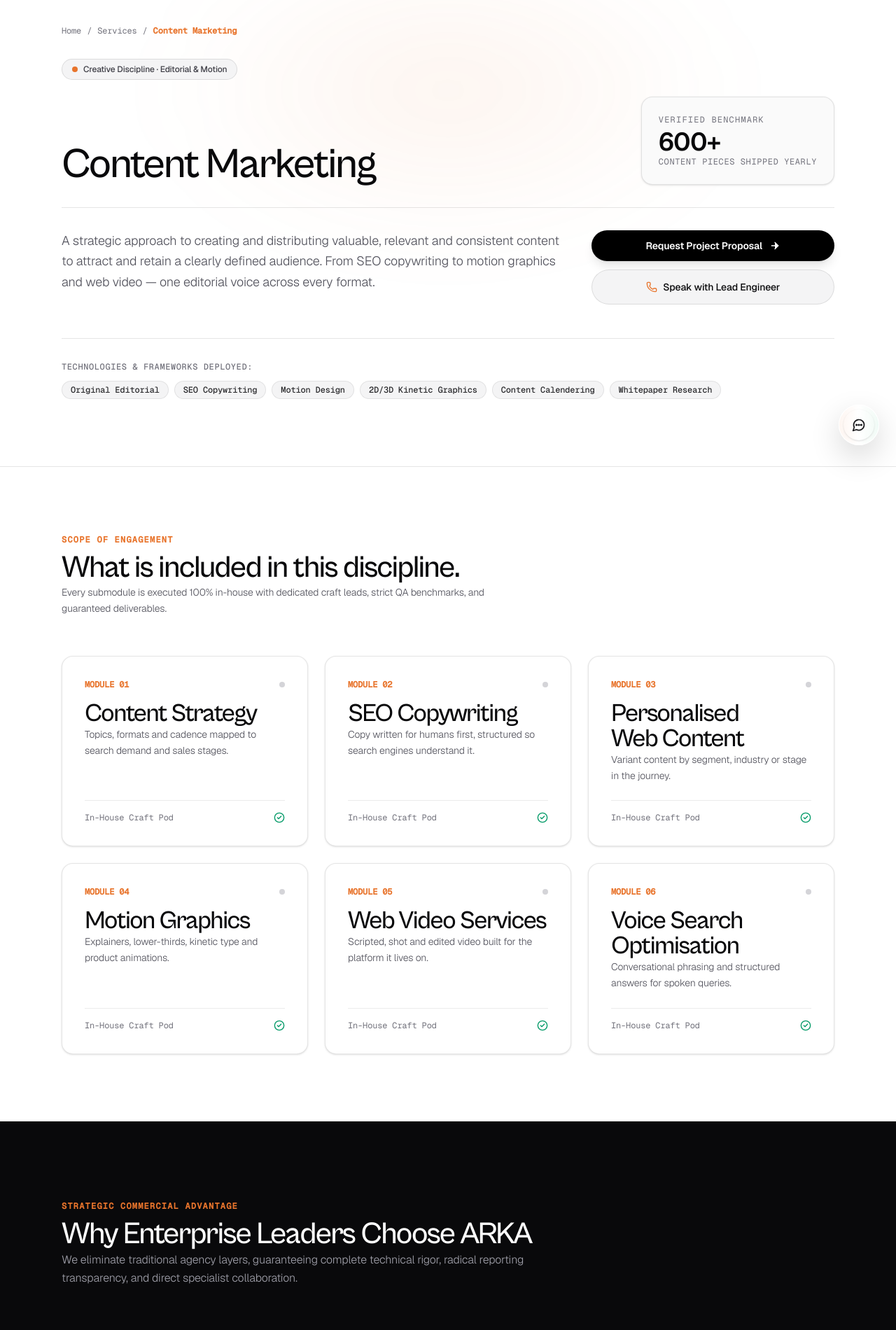
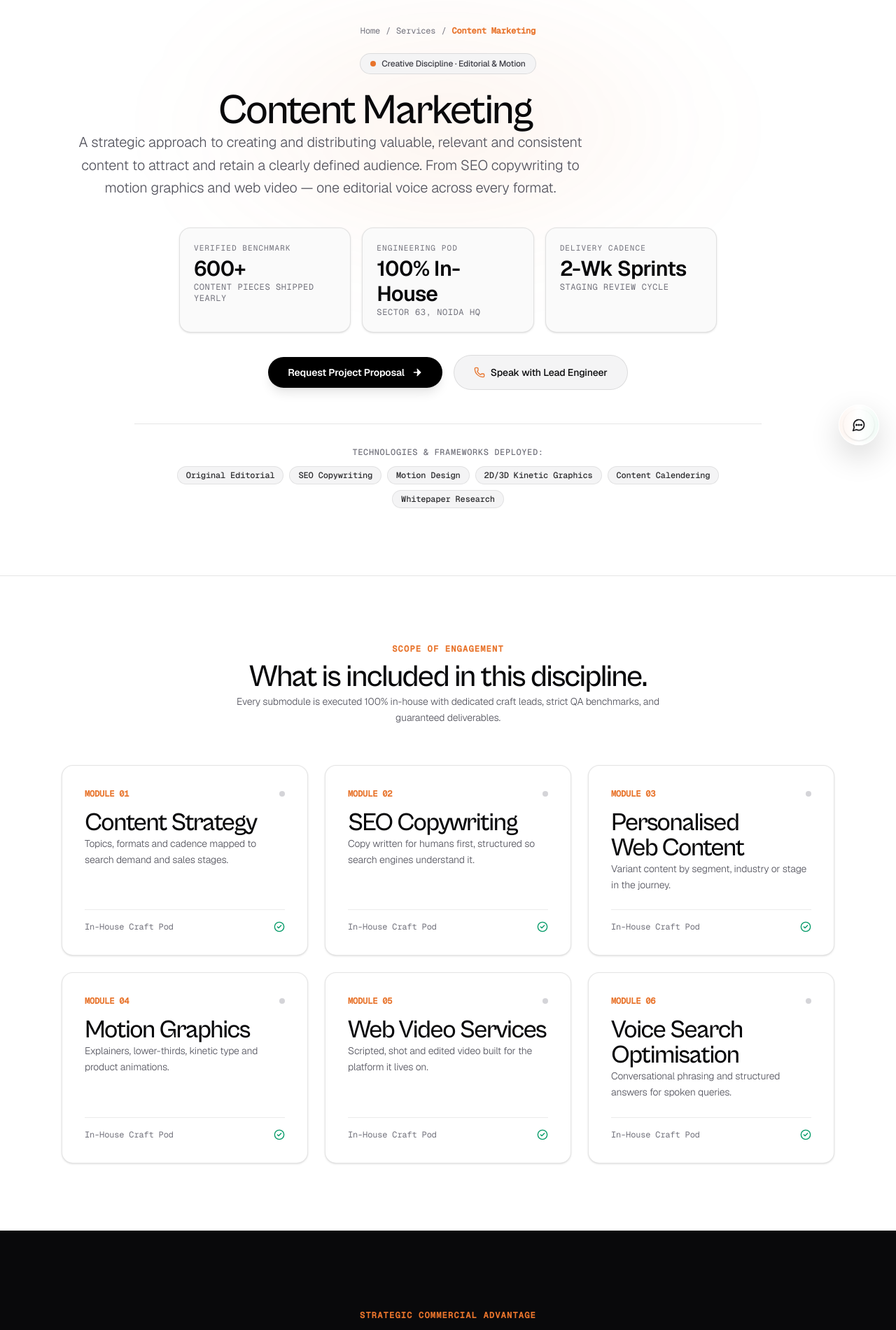
Before and after one commit to GauravYadav-G/loudsrl-digital-product, a Next.js app: page /services/content-marketing in a window 1280 px wide. Shown: the part 140-2040 px from the top of the page at 70% size. Built offline with nearby package versions, Linux system fonts and the light colour scheme.

Commit message:
Align detail page and navbar section headings with centered layout and generous scroll margins

```diff
--- a/src/views/OurTechnologyPage.tsx
+++ b/src/views/OurTechnologyPage.tsx
@@ -434,10 +434,10 @@
                   animate={{ opacity: 1, y: 0 }}
                   exit={{ opacity: 0, scale: 0.96 }}
                   transition={{ duration: 0.35, delay: idx * 0.04 }}
-                  className="scroll-mt-28 group relative flex flex-col justify-between p-8 sm:p-10 rounded-[28px] sm:rounded-[32px] bg-white border border-black/10 hover:border-black/25 transition-all duration-300 hover:shadow-[0_20px_50px_rgba(0,0,0,0.08)] shadow-sm"
+                  className="scroll-mt-36 group relative flex flex-col justify-between p-8 sm:p-10 rounded-[28px] sm:rounded-[32px] bg-white border border-black/10 hover:border-black/25 transition-all duration-300 hover:shadow-[0_20px_50px_rgba(0,0,0,0.08)] shadow-sm"
                 >
                   {aliasId && (
-                    <span id={aliasId} className="absolute -top-28 left-0" aria-hidden="true" />
+                    <span id={aliasId} className="absolute -top-36 left-0" aria-hidden="true" />
                   )}
                 {/* Top ambient hover glow */}
                 <div className="absolute top-0 right-0 w-72 h-72 bg-radial-gradient from-black/[0.03] to-transparent rounded-full blur-3xl pointer-events-none group-hover:from-solar/10 transition-colors duration-500" />
@@ -523,7 +523,7 @@
       {/* ── 7 Industry-Leading Tools Matrix ── */}
       <section className="py-20 sm:py-28 bg-zinc-950 text-white border-t border-b border-black">
         <div className="max-w-6xl mx-auto px-4 sm:px-6">
-          <div className="max-w-2xl mb-16">
+          <div className="text-center max-w-2xl mx-auto mb-16">
             <span className="text-xs font-mono uppercase tracking-widest text-solar font-semibold">
               The Technology Matrix
             </span>
--- a/src/views/PortfoliteServiceDetail.tsx
+++ b/src/views/PortfoliteServiceDetail.tsx
@@ -140,13 +140,13 @@
         {/* Subtle Ambient Radial Glow */}
         <div className="absolute top-1/3 left-1/2 -translate-x-1/2 -translate-y-1/2 w-[850px] h-[450px] bg-[radial-gradient(ellipse_at_center,rgba(232,116,44,0.08)_0%,rgba(255,255,255,0)_70%)] pointer-events-none blur-3xl" />
 
-        <div className="relative z-10 max-w-6xl mx-auto px-4 sm:px-6">
+        <div className="relative z-10 max-w-6xl mx-auto px-4 sm:px-6 text-center">
           {/* Breadcrumb */}
           <motion.div
             initial={{ opacity: 0, y: -10 }}
             animate={{ opacity: 1, y: 0 }}
             transition={{ duration: 0.4 }}
-            className="flex items-center gap-2 text-xs font-mono text-zinc-500 mb-8"
+            className="flex items-center justify-center gap-2 text-xs font-mono text-zinc-500 mb-6"
           >
             <Link to="/" className="hover:text-black transition-colors">Home</Link>
             <span>/</span>
@@ -166,45 +166,66 @@
             <span>{service.cat} Discipline · {service.kicker}</span>
           </motion.div>
 
-          {/* Title & Benchmark Split */}
-          <div className="flex flex-col lg:flex-row lg:items-end justify-between gap-8">
+          {/* Title */}
           <motion.h1
             initial={{ opacity: 0, y: 16 }}
             animate={{ opacity: 1, y: 0 }}
             transition={{ duration: 0.6, delay: 0.2 }}
-              className="text-4xl sm:text-6xl md:text-7xl font-bold tracking-tight text-black leading-[1.08] max-w-3xl"
+            className="text-4xl sm:text-6xl md:text-7xl font-bold tracking-tight text-black leading-[1.08] max-w-4xl mx-auto"
           >
             {service.title}
           </motion.h1>
 
-            <motion.div
-              initial={{ opacity: 0, scale: 0.95 }}
-              animate={{ opacity: 1, scale: 1 }}
-              transition={{ duration: 0.5, delay: 0.3 }}
-              className="p-6 rounded-2xl bg-zinc-50 border border-black/10 shrink-0 self-start lg:self-auto min-w-[220px] shadow-sm"
+          {/* Deep Overview Paragraph */}
+          <motion.p
+            initial={{ opacity: 0, y: 16 }}
+            animate={{ opacity: 1, y: 0 }}
+            transition={{ duration: 0.6, delay: 0.25 }}
+            className="mt-6 text-base sm:text-xl text-zinc-600 max-w-3xl mx-auto leading-relaxed font-light"
           >
-              <span className="text-xs font-mono uppercase tracking-widest text-zinc-500 block mb-1">
-                Verified Benchmark
-              </span>
-              <p className="text-3xl sm:text-4xl font-bold text-black tracking-tight">{service.stat}</p>
-              <p className="text-xs text-zinc-500 mt-1 font-mono uppercase tracking-wider">{service.statLabel}</p>
-            </motion.div>
-          </div>
+            {service.desc}
+          </motion.p>
 
-          {/* Deep Overview Paragraph & CTA Group */}
+          {/* Balanced Metrics & Benchmark Strip */}
           <motion.div
             initial={{ opacity: 0, y: 16 }}
             animate={{ opacity: 1, y: 0 }}
             transition={{ duration: 0.6, delay: 0.3 }}
-            className="mt-8 pt-8 border-t border-black/10 grid md:grid-cols-12 gap-8 items-start"
+            className="mt-10 grid grid-cols-1 sm:grid-cols-3 gap-4 max-w-3xl mx-auto text-left"
           >
-            <p className="md:col-span-8 text-base sm:text-lg text-zinc-600 font-light leading-relaxed">
-              {service.desc}
-            </p>
-            <div className="md:col-span-4 flex flex-col gap-3">
+            <div className="p-5 rounded-2xl bg-zinc-50 border border-black/10 shadow-sm">
+              <span className="text-[11px] font-mono uppercase tracking-widest text-zinc-500 block mb-1">
+                Verified Benchmark
+              </span>
+              <p className="text-3xl font-bold text-black tracking-tight">{service.stat}</p>
+              <p className="text-xs text-zinc-500 mt-1 font-mono uppercase tracking-wider">{service.statLabel}</p>
+            </div>
+            <div className="p-5 rounded-2xl bg-zinc-50 border border-black/10 shadow-sm">
+              <span className="text-[11px] font-mono uppercase tracking-widest text-zinc-500 block mb-1">
+                Engineering Pod
+              </span>
+              <p className="text-3xl font-bold text-black tracking-tight">100% In-House</p>
+              <p className="text-xs text-zinc-500 mt-1 font-mono uppercase tracking-wider">Sector 63, Noida HQ</p>
+            </div>
+            <div className="p-5 rounded-2xl bg-zinc-50 border border-black/10 shadow-sm">
+              <span className="text-[11px] font-mono uppercase tracking-widest text-zinc-500 block mb-1">
+                Delivery Cadence
+              </span>
+              <p className="text-3xl font-bold text-black tracking-tight">2-Wk Sprints</p>
+              <p className="text-xs text-zinc-500 mt-1 font-mono uppercase tracking-wider">Staging Review Cycle</p>
+            </div>
+          </motion.div>
+
+          {/* Action CTAs */}
+          <motion.div
+            initial={{ opacity: 0, y: 16 }}
+            animate={{ opacity: 1, y: 0 }}
+            transition={{ duration: 0.6, delay: 0.35 }}
+            className="mt-8 flex flex-wrap items-center justify-center gap-3 sm:gap-4"
+          >
             <Link
               to="/contact"
-                className="site-button w-full py-3.5 rounded-full !bg-black !text-white text-sm font-semibold flex items-center justify-center gap-2 hover:!bg-zinc-800 transition-colors shadow-lg active:scale-[0.98]"
+              className="site-button px-7 py-3.5 rounded-full !bg-black !text-white text-sm font-semibold flex items-center justify-center gap-2 hover:!bg-zinc-800 transition-colors shadow-lg active:scale-[0.98]"
               style={{ color: '#FFFFFF', backgroundColor: '#000000' }}
             >
               <span style={{ color: '#FFFFFF' }}>Request Project Proposal</span>
@@ -212,20 +233,19 @@
             </Link>
             <a
               href={`tel:${COMPANY.phones[0].replace(/\s/g, '')}`}
-                className="w-full py-3.5 rounded-full bg-zinc-100 border border-black/10 text-zinc-800 text-sm font-medium flex items-center justify-center gap-2 hover:bg-zinc-200 transition-colors"
+              className="px-7 py-3.5 rounded-full bg-zinc-100 border border-black/10 text-zinc-800 text-sm font-medium flex items-center justify-center gap-2 hover:bg-zinc-200 transition-colors"
             >
               <Phone className="w-4 h-4 text-solar" />
               <span>Speak with Lead Engineer</span>
             </a>
-            </div>
           </motion.div>
 
           {/* Tech Ecosystem Strip */}
-          <div className="mt-12 pt-8 border-t border-black/10">
+          <div className="mt-12 pt-8 border-t border-black/10 max-w-4xl mx-auto">
             <span className="text-xs font-mono uppercase tracking-wider text-zinc-500 block mb-3 font-medium">
               Technologies &amp; Frameworks Deployed:
             </span>
-            <div className="flex flex-wrap gap-2">
+            <div className="flex flex-wrap justify-center gap-2">
               {techStack.map((tech) => (
                 <span
                   key={tech}
@@ -241,7 +261,10 @@
 
       {/* ── Scope of Work: Sub-services Bento Grid ── */}
       <section className="py-16 sm:py-24 max-w-6xl mx-auto px-4 sm:px-6">
-        <div className="max-w-2xl mb-14">
+        <div id="scope" className="scroll-mt-32 text-center max-w-2xl mx-auto mb-14">
+          <span id="erp" className="block scroll-mt-32" />
+          <span id="lms" className="block scroll-mt-32" />
+          <span id="mobile" className="block scroll-mt-32" />
           <span className="text-xs font-mono uppercase tracking-widest text-solar font-semibold block mb-2">
             Scope of Engagement
           </span>
@@ -257,18 +280,18 @@
           {service.subs.map((sub, i) => {
             const subLower = sub.name.toLowerCase();
             const cardId = subLower.includes('erp')
-              ? 'erp'
+              ? 'erp-module'
               : subLower.includes('lead management') || subLower.includes('lms') || subLower.includes('sales pipeline')
-              ? 'lms'
+              ? 'lms-module'
               : subLower.includes('mobile') || subLower.includes('responsive web design')
-              ? 'mobile'
+              ? 'mobile-module'
               : subLower.replace(/[^a-z0-9]+/g, '-');
 
             return (
               <div
                 key={sub.name}
                 id={cardId}
-                className="scroll-mt-28 p-7 sm:p-8 rounded-2xl bg-white border border-black/10 flex flex-col justify-between hover:border-black/25 transition-all group shadow-sm hover:shadow-md"
+                className="p-7 sm:p-8 rounded-2xl bg-white border border-black/10 flex flex-col justify-between hover:border-black/25 transition-all group shadow-sm hover:shadow-md"
               >
                 <div>
                   <div className="flex items-center justify-between text-xs font-mono text-zinc-500 mb-4">
@@ -296,7 +319,7 @@
       {/* ── High-Contrast Strategic Benefits Matrix (Theming Focus) ── */}
       <section className="py-20 sm:py-28 bg-zinc-950 text-white border-t border-b border-black">
         <div className="max-w-6xl mx-auto px-4 sm:px-6">
-          <div className="max-w-2xl mb-16">
+          <div className="text-center max-w-2xl mx-auto mb-16">
             <span className="text-xs font-mono uppercase tracking-widest text-solar font-semibold block mb-2">
               Strategic Commercial Advantage
             </span>
@@ -339,22 +362,22 @@
       {/* ── Execution Roadmap & Deliverables Split ── */}
       <section className="py-16 sm:py-24 bg-zinc-50 border-b border-black/10">
         <div className="max-w-6xl mx-auto px-4 sm:px-6">
-          <div className="grid lg:grid-cols-12 gap-12 lg:gap-16 items-start">
-            {/* Left: Execution Roadmap */}
-            <div className="lg:col-span-7 space-y-8">
-              <div>
-                <span className="text-xs font-mono uppercase tracking-widest text-zinc-500 font-semibold block mb-2">
+          <div className="text-center max-w-2xl mx-auto mb-14">
+            <span className="text-xs font-mono uppercase tracking-widest text-solar font-semibold block mb-2">
               Delivery Framework
             </span>
-                <h2 className="text-3xl font-bold tracking-tight text-black">
-                  Step-by-step roadmap.
+            <h2 className="text-3xl sm:text-4xl font-bold tracking-tight text-black">
+              Step-by-Step Engineering Roadmap
             </h2>
-                <p className="mt-2 text-sm text-zinc-600 font-light">
+            <p className="mt-3 text-sm text-zinc-600 font-light leading-relaxed">
               A disciplined, staged engineering lifecycle ensuring predictable delivery milestones.
             </p>
           </div>
 
-              <div className="space-y-4 pt-2">
+          <div className="grid lg:grid-cols-12 gap-12 lg:gap-16 items-start">
+            {/* Left: Execution Roadmap */}
+            <div className="lg:col-span-7 space-y-4">
+              <div className="space-y-4">
                 {service.process.map(([phase, desc], i) => (
                   <div
                     key={phase}
--- a/src/views/UxInteractivesPage.tsx
+++ b/src/views/UxInteractivesPage.tsx
@@ -444,10 +444,10 @@
                   animate={{ opacity: 1, y: 0 }}
                   exit={{ opacity: 0, scale: 0.96 }}
                   transition={{ duration: 0.35, delay: idx * 0.04 }}
-                  className="scroll-mt-28 group relative flex flex-col justify-between p-8 sm:p-10 rounded-[28px] sm:rounded-[32px] bg-white border border-black/10 hover:border-black/25 transition-all duration-300 hover:shadow-[0_20px_50px_rgba(0,0,0,0.08)] shadow-sm"
+                  className="scroll-mt-36 group relative flex flex-col justify-between p-8 sm:p-10 rounded-[28px] sm:rounded-[32px] bg-white border border-black/10 hover:border-black/25 transition-all duration-300 hover:shadow-[0_20px_50px_rgba(0,0,0,0.08)] shadow-sm"
                 >
                   {aliasId && (
-                    <span id={aliasId} className="absolute -top-28 left-0" aria-hidden="true" />
+                    <span id={aliasId} className="absolute -top-36 left-0" aria-hidden="true" />
                   )}
                 {/* Top ambient hover glow */}
                 <div className="absolute top-0 right-0 w-72 h-72 bg-radial-gradient from-black/[0.03] to-transparent rounded-full blur-3xl pointer-events-none group-hover:from-solar/10 transition-colors duration-500" />
@@ -531,7 +531,7 @@
       {/* ── Working Methodology Strip ── */}
       <section className="py-20 bg-zinc-900 text-white border-t border-b border-black">
         <div className="max-w-6xl mx-auto px-4 sm:px-6">
-          <div className="max-w-2xl mb-14">
+          <div className="text-center max-w-2xl mx-auto mb-14">
             <span className="text-xs font-mono uppercase tracking-widest text-solar font-semibold">
               The ARKA Standard
             </span>
```
Also changed, not shown: src/views/SeoLeadGenerationPage.tsx (+12 -12 lines), src/views/WhoWeArePage.tsx (+6 -6 lines). Lines whose indentation alone changed are shown as unchanged.
